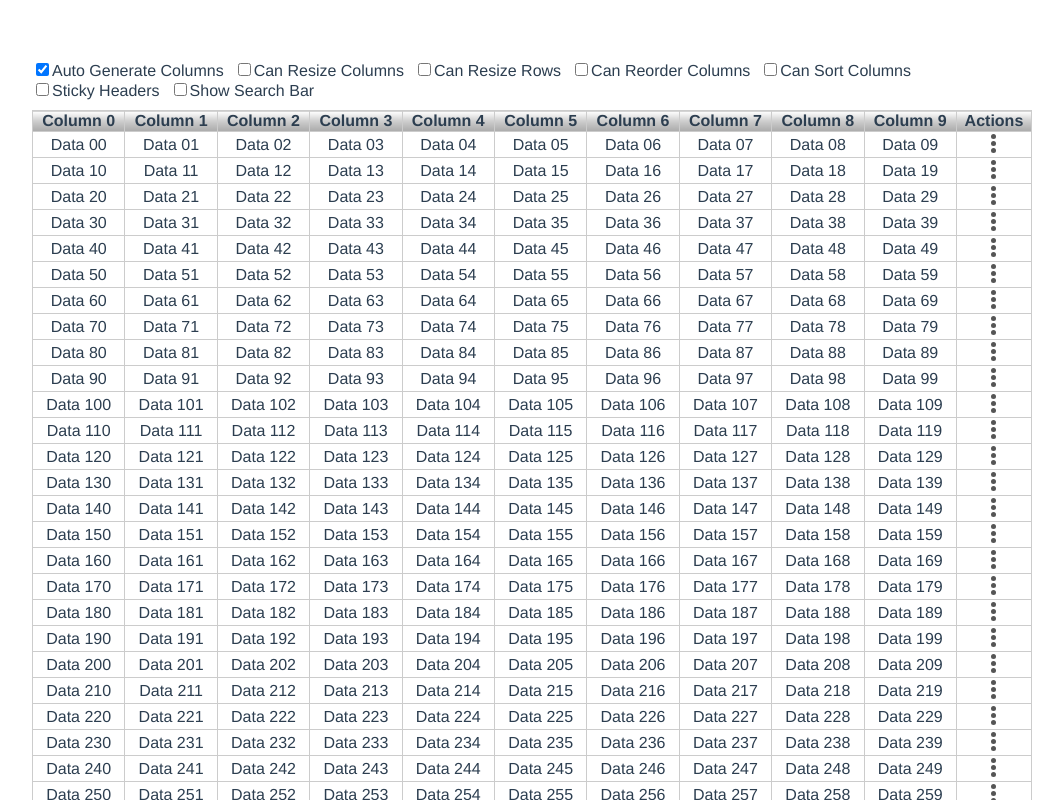
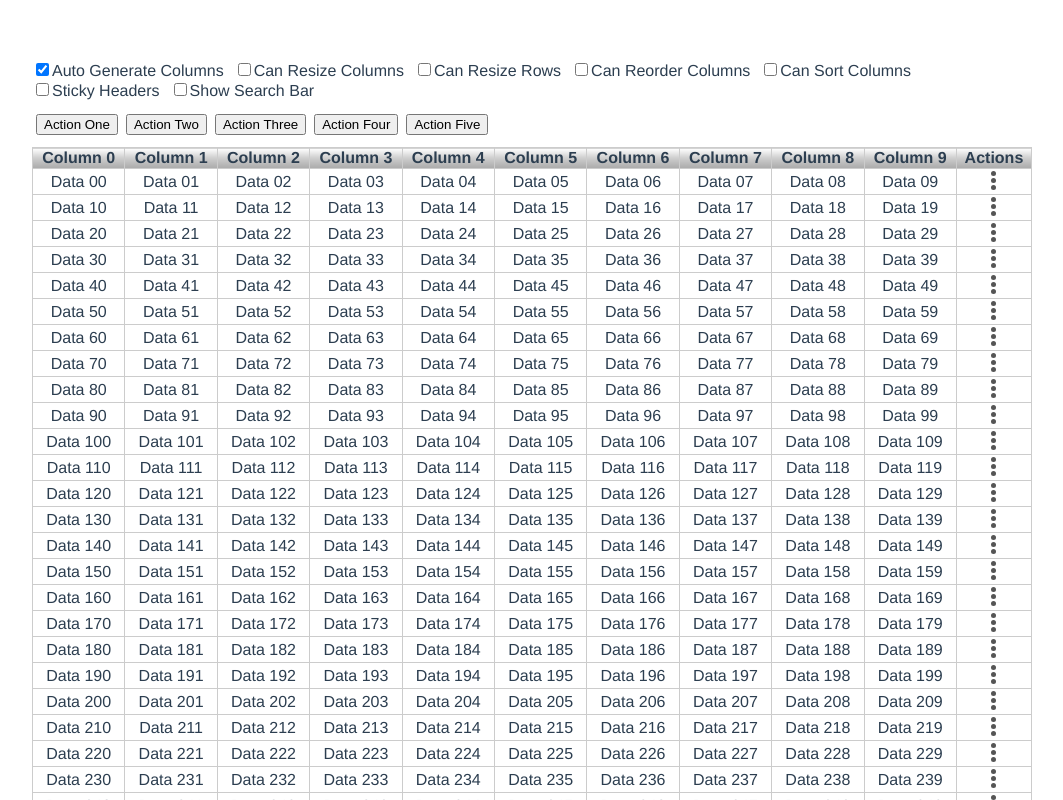
Before and after one commit to sthotakura/vue-app, a Vue app: page / in a window 1280 px wide. Shown: the top 800 px of the page, without its empty margins (108-1171 px from the left). Built offline with nearby package versions, Linux system fonts and the light colour scheme.

Commit message:
Table level actions impl.

```diff
--- a/src/App.vue
+++ b/src/App.vue
@@ -67,6 +67,7 @@ export default class App extends Vue {
 
   created() {
     this.setSortDescriptions();
+    this.setTableActions();
     this.setRowActions();
   }
 
@@ -99,6 +100,16 @@ export default class App extends Vue {
       { label: "Action Two", execute: this.execute, canExecute: this.canExecute },
       { label: "Action 3", execute: this.execute, canExecute: this.canExecute }
     ];
+  }
+
+  setTableActions() {
+    this.appData.settings.tableActions = [
+      { label: "Action One", execute: this.execute, canExecute: this.canExecute },
+      { label: "Action Two", execute: this.execute, canExecute: this.canExecute },
+      { label: "Action Three", execute: this.execute, canExecute: this.canExecute },
+      { label: "Action Four", execute: this.execute, canExecute: this.canExecute },
+      { label: "Action Five", execute: this.execute, canExecute: this.canExecute },
+    ]
   }
 
   execute(o: unknown) {
--- /dev/null
+++ b/src/components/ActionBar.vue
@@ -0,0 +1,37 @@
+<template>
+    <div class="action-bar">
+        <button v-for="(action, acitonIndex) in actions"
+                :key="acitonIndex"
+                class="aciton-button"
+                @click.stop.prevent="onClick(action)">
+                {{action.label}}
+        </button>
+    </div>
+</template>
+
+<script lang="ts">
+import { Component, Vue, Prop, Ref } from "vue-property-decorator";
+import { Command } from "./DataGrid.vue";
+
+@Component
+export default class ActionBar extends Vue {
+  @Prop() actions!: Command[];
+
+  onClick(action: Command) {
+      if(action.canExecute({})) {
+          action.execute({});
+      }
+  }
+}
+</script>
+
+<style scoped>
+.action-bar {
+    width: 100%;
+    text-align: left;
+    margin-bottom: 0.5rem;
+}
+.aciton-button {
+    margin: 0.25rem;
+}
+</style>
--- a/src/components/DataGrid.vue
+++ b/src/components/DataGrid.vue
@@ -7,6 +7,7 @@
       class="search-bar"
       v-model="searchText"
     />
+    <action-bar v-if="hasTableActions" :actions="settings.tableActions" />
     <table ref="table">
       <thead>
         <tr ref="headRow">
@@ -69,6 +70,7 @@ import RowResizer from "./RowResizer.vue";
 import ColumnDropZone from "./ColumnDropZone.vue";
 import { DroppedEvent } from "./ColumnDropZone.vue";
 import ActionMenu from "./ActionMenu.vue";
+import ActionBar from "./ActionBar.vue";
 
 export enum RowActionsPosition {
   Left = -1,
@@ -161,7 +163,8 @@ export class DataGridSettings {
     ColumnResizer,
     RowResizer,
     ColumnDropZone,
-    ActionMenu
+    ActionMenu,
+    ActionBar
   }
 })
 export default class DataGrid extends Vue {
```
